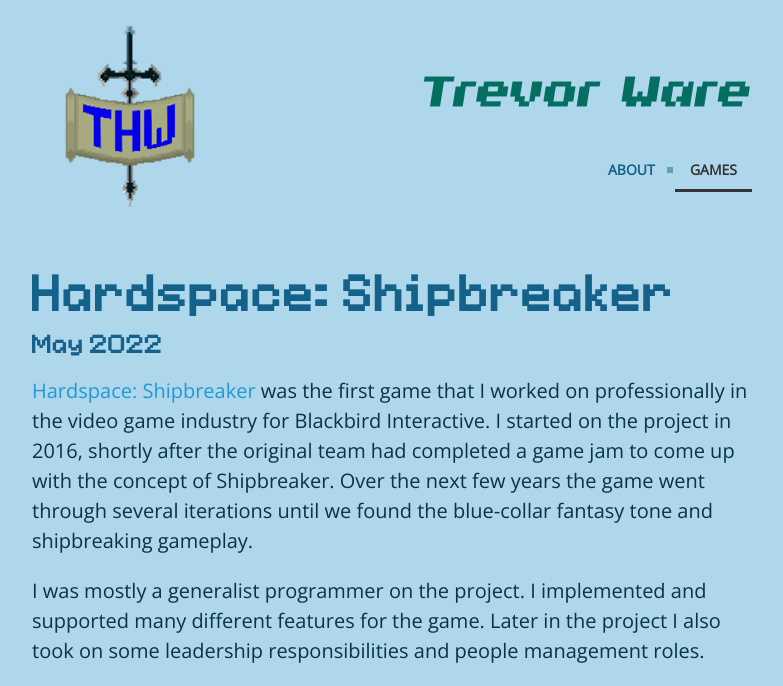
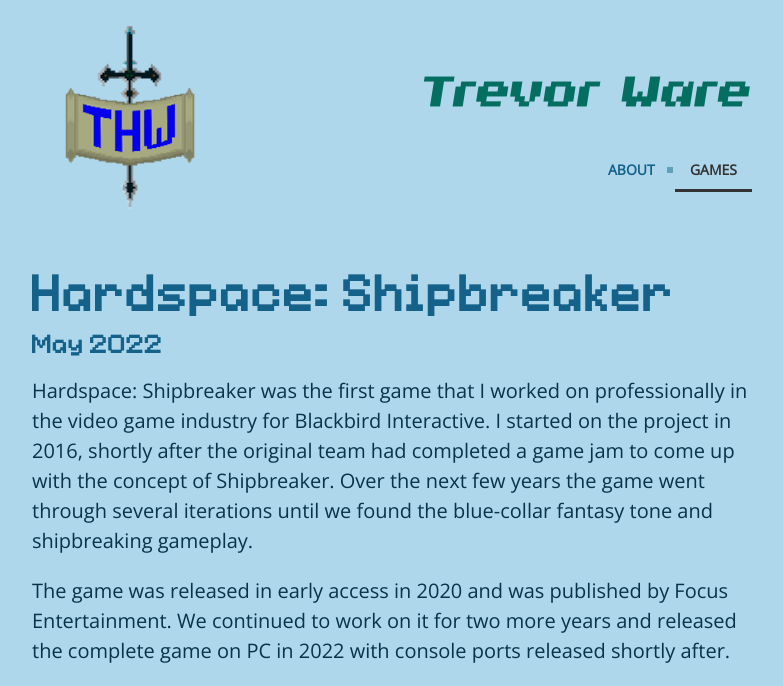
Before and after one commit to twarrre/twarrre.github.io, a Jekyll site: the page built from games/_posts/2022-05-24-hardspace_shipbreaker.md, in a window 1280 px wide and 1400 px high. Shown: the top 686 px of the window, without its empty margins (248-1031 px from the left). Built offline with Jekyll 4.4.1, drawn with Linux system fonts in a browser that asks for light colours; some of the changed text lies outside the part shown; grey boxes are pictures that could not be loaded.

Commit message:
-change formatting of shipbreaker post

```diff
--- a/games/_posts/2022-05-24-hardspace_shipbreaker.md
+++ b/games/_posts/2022-05-24-hardspace_shipbreaker.md
@@ -7,7 +7,13 @@
 gallery: shipbreakerGallery
 ---
 
-<a href="https://store.steampowered.com/app/1161580/Hardspace_Shipbreaker/">Hardspace: Shipbreaker</a> was the first game that I worked on professionally in the video game industry for Blackbird Interactive. I started on the project in 2016, shortly after the original team had completed a game jam to come up with the concept of Shipbreaker. Over the next few years the game went through several iterations until we found the blue-collar fantasy tone and shipbreaking gameplay.
+Hardspace: Shipbreaker was the first game that I worked on professionally in the video game industry for Blackbird Interactive. I started on the project in 2016, shortly after the original team had completed a game jam to come up with the concept of Shipbreaker. Over the next few years the game went through several iterations until we found the blue-collar fantasy tone and shipbreaking gameplay.
+
+The game was released in early access in 2020 and was published by Focus Entertainment. We continued to work on it for two more years and released the complete game on PC in 2022 with console ports released shortly after.
+
+<div class="video">
+	<iframe src="https://www.youtube.com/embed/4NkAkbwiO8g?si=QyjrN909R2MVDUcH" frameborder="0" allowfullscreen="1"></iframe>
+</div>
 
 I was mostly a generalist programmer on the project. I implemented and supported many different features for the game. Later in the project I also took on some leadership responsibilities and people management roles.
 
```
Also changed, not shown: other parts of games/_posts/2022-05-24-hardspace_shipbreaker.md (+3 -3 lines).
